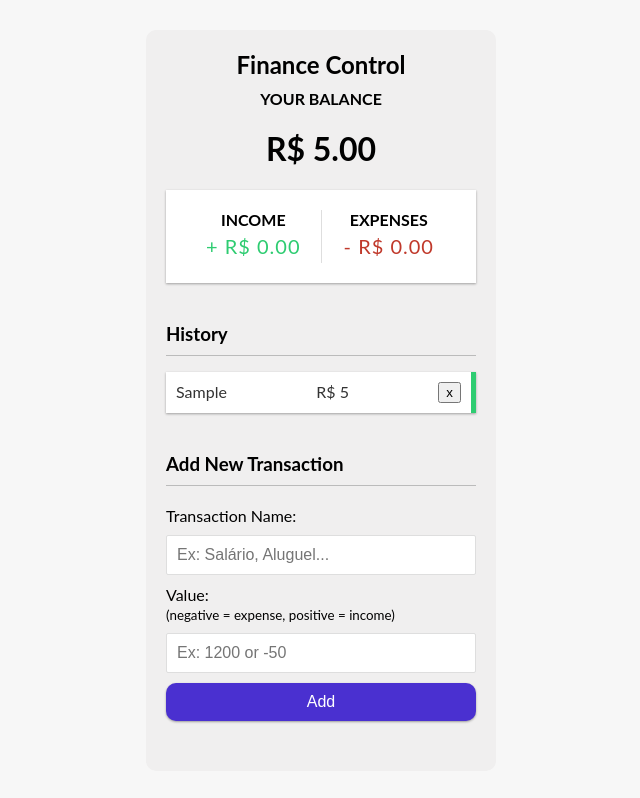
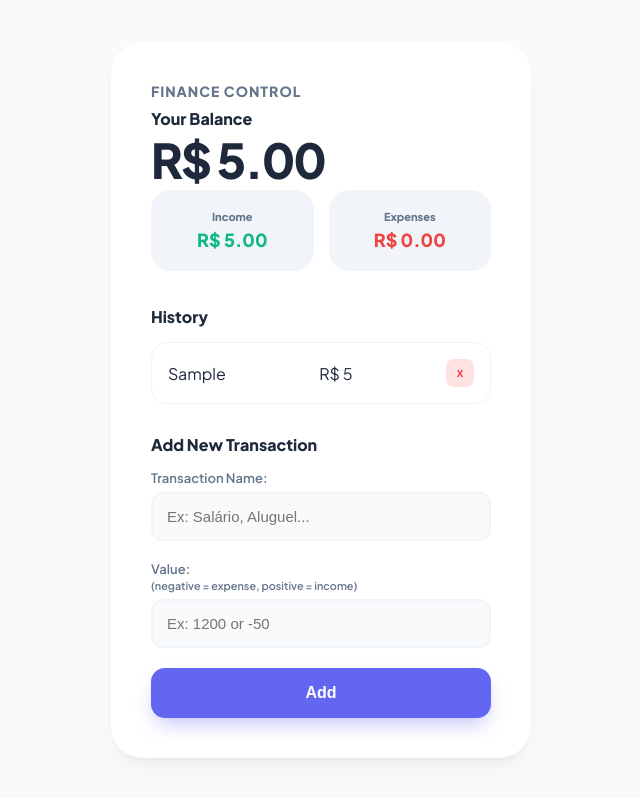
Before and after one commit to alexandre-dajuda/finance-tracker, a plain HTML site: page index.html in a window 1280 px wide. Both pictures are taken after typing "Sample", "5" into the empty fields and a click on the button "Add". Shown: the whole page, without its empty margins (319-959 px from the left). Drawn offline with Linux system fonts and the light colour scheme.

Commit message:
preject fineshed

```diff
--- a/app.js
+++ b/app.js
@@ -1,76 +1,122 @@
+/**
+ * Global Selectors for DOM Elements
+ */
 const balanceAmount = document.getElementById('balance-amount');
-const incomeAmout =document.getElementById('money-plus');
+const incomeAmout = document.getElementById('money-plus');
 const expenseAmount = document.getElementById('money-minus');
 const transactionList = document.getElementById('transactions');
-const form =document.getElementById('form');
+const form = document.getElementById('form');
 const inputText = document.getElementById('text');
 const inputAmount = document.getElementById('amount');
 const btnAdd = document.getElementById('btn-add');
 
+/**
+ * Persistence: Get data from LocalStorage or initialize as an empty array
+ */
 const localStorageTransactions = JSON.parse(localStorage.getItem('transactions'));
-
 let transactions = localStorage.getItem('transactions') !== null ? localStorageTransactions : [];
 
+/**
+ * Updates the LocalStorage with the current state of transactions
+ */
 function savedTransactionsLocalStorage() {
-    localStorage.setItem('transactions',JSON.stringify(transactions));
+    localStorage.setItem('transactions', JSON.stringify(transactions));
 }
 
+/**
+ * Handles the form submission to create a new transaction
+ * @param {Event} e - Submit event object
+ */
 form.addEventListener('submit', (e) => {
     e.preventDefault();
-    if(inputText.value.trim() === '' || inputAmount.value.trim() === '') {
-        alert('Por favor, preencha ambos os campos');
+
+    const isInputEmpty = inputText.value.trim() === '' || inputAmount.value.trim() === '';
+
+    if (isInputEmpty) {
+        alert('Please, fill both fields');
         return;
-    }else{
+    }
 
     const transaction = {
-        id:Math.floor(Math.random() * 1000000),
+        id: Math.floor(Math.random() * 1000000),
         text: inputText.value,
-        amount:Number(inputAmount.value)
+        amount: Number(inputAmount.value)
     };
 
     transactions.push(transaction);
     addTransactionDOM(transaction);
     savedTransactionsLocalStorage();
+
+    // Clear inputs after success
     inputText.value = '';
     inputAmount.value = '';
 
-    };
     updateValues();
 });
 
-// Função que recebe UMA transação e desenha no HTML
+/**
+ * Renders a single transaction object into the DOM
+ * @param {Object} transaction - The transaction object {id, text, amount}
+ */
 function addTransactionDOM(transaction) {
-    // 1. Define se a classe é plus (verde) ou minus (vermelho)
     const itemClass = transaction.amount < 0 ? 'minus' : 'plus';
-
-    // 2. Cria o elemento <li>
     const item = document.createElement('li');
 
-    // 3. Adiciona a classe ao <li>
     item.classList.add(itemClass);
 
-    // 4. Preenche o conteúdo interno do <li>
-    // Usamos Math.abs para o número aparecer sem o sinal de menos (pois a cor já indica isso)
     item.innerHTML = `
         ${transaction.text} <span>R$ ${Math.abs(transaction.amount)}</span>
-        <button class="delete-btn">x</button>
+        <button class="delete-btn" onclick="removeTransaction(${transaction.id})">x</button>
     `;
 
-    // 5. Adiciona o <li> dentro da nossa <ul> (transactionList)
     transactionList.appendChild(item);
 }
 
-function init(){
+/**
+ * Calculates and updates the Dashboard values: Balance, Income, and Expenses
+ */
+function updateValues() {
+    const amounts = transactions.map(transaction => transaction.amount);
+
+    const total = amounts
+        .reduce((acc, item) => (acc += item), 0)
+        .toFixed(2);
+
+    const income = amounts
+        .filter(item => item > 0)
+        .reduce((acc, item) => (acc += item), 0)
+        .toFixed(2);
+
+    const expense = (amounts
+        .filter(item => item < 0)
+        .reduce((acc, item) => (acc += item), 0) * -1)
+        .toFixed(2);
+
+    // Update UI text
+    balanceAmount.innerText = `R$ ${total}`;
+    incomeAmout.innerText = `R$ ${income}`;
+    expenseAmount.innerText = `R$ ${expense}`;
+}
+
+/**
+ * Removes a transaction from the list based on its ID
+ * @param {number} id - The unique ID of the transaction to be deleted
+ */
+function removeTransaction(id) {
+    // Immutability: Filtering out the transaction to be removed
+    transactions = transactions.filter(transaction => transaction.id !== id);
+
+    savedTransactionsLocalStorage();
+    init(); // Refresh the UI
+}
+
+/**
+ * Application Entry Point: Initializes the app state and UI
+ */
+function init() {
     transactionList.innerHTML = '';
     transactions.forEach(addTransactionDOM);
     updateValues();
 }
-function updateValues(){
-    const amounts = transactions.map(transaction => transaction.amount);
-    const total = amounts.reduce((acc, item) => (acc += item), 0).toFixed(2);
-    balanceAmount.innerText = `R$ ${total}`;
-
-}
 
 init();
-//teste de conexao
--- a/index.html
+++ b/index.html
@@ -5,6 +5,7 @@
     <meta name="viewport" content="width=device-width, initial-scale=1.0">
     <title>Finance Tracker</title>
     <link rel="stylesheet" href="style.css">
+    <link href="https://fonts.googleapis.com/css2?family=Plus+Jakarta+Sans:wght@400;600;800&display=swap" rel="stylesheet">
 </head>
 <body>
     <div class="container">
@@ -41,7 +42,7 @@
                 <label for="amount">Value: <br />
                 <small>(negative = expense, positive = income)</small>
                 </label>
-                <input type="number" id="amount" placeholder="Ex: 1200 or -50" />
+                <input type="number" id="amount" step="0.01" placeholder="Ex: 1200 or -50" />
             </div>
 
             <button id="btn-add"class="btn-add">Add</button>
--- a/style.css
+++ b/style.css
@@ -1,138 +1,187 @@
+/* ==========================================================================
+   PREMIUM MODERN UI (Soft & Dynamic)
+   ========================================================================== */
+
 :root {
-  --box-shadow: 0 1px 3px rgba(0, 0, 0, 0.12), 0 1px 2px rgba(0, 0, 0, 0.24);
+  --primary: #6366f1; /* Indigo moderno */
+  --primary-hover: #4f46e5;
+  --bg-body: #f8fafc; /* Cinza quase branco, muito chique */
+  --card-white: #ffffff;
+  --text-main: #1e293b;
+  --text-sub: #64748b;
+  --success: #10b981;
+  --danger: #ef4444;
+  --radius: 20px; /* Arredondamento moderno e suave */
+  --shadow: 0 10px 25px -5px rgba(0, 0, 0, 0.05), 0 8px 10px -6px rgba(0, 0, 0, 0.05);
 }
 
 * {
   box-sizing: border-box;
+  margin: 0;
+  padding: 0;
 }
 
 body {
-  background-color: #f7f7f7;
+  background-color: var(--bg-body);
+  color: var(--text-main);
+  font-family: 'Plus Jakarta Sans', sans-serif; /* Fonte ultra moderna */
   display: flex;
-  flex-direction: column;
+  justify-content: center;
   align-items: center;
-  justify-content: center;
   min-height: 100vh;
-  margin: 0;
-  font-family: 'Lato', sans-serif;
-}
-.balance {
-  text-align: center;
 }
 
+/* ==========================================================================
+   DASHBOARD CARD
+   ========================================================================== */
+
 .container {
-  margin: 30px auto;
-  width: 350px;
-  background-color: #f0efef;
-  padding: 20px;
-  border-radius: 10px ;
+  width: 420px;
+  background: var(--card-white);
+  padding: 40px;
+  border-radius: 32px; /* Super arredondado */
+  box-shadow: var(--shadow);
+}
+
+header {
+  text-align: center;
+  margin-bottom: 30px;
 }
 
 h2 {
-  text-align: center;
-  margin: 0;
-  padding-bottom: 10px;
+  font-size: 14px;
+  text-transform: uppercase;
+  letter-spacing: 1px;
+  color: var(--text-sub);
+  margin-bottom: 8px;
 }
 
-h3 {
-  border-bottom: 1px solid #bbb;
-  padding-bottom: 10px;
-  margin: 40px 0 10px;
+#balance-amount {
+  font-size: 48px;
+  font-weight: 800;
+  color: var(--text-main);
+  letter-spacing: -2px;
 }
 
-h4 {
-  margin: 0;
-  text-transform: uppercase;
-}
+/* ==========================================================================
+   DYNAMIC INFO BOXES
+   ========================================================================== */
 
 .inc-exp-container {
-  background-color: #fff;
-  box-shadow: var(--box-shadow);
-  padding: 20px;
   display: flex;
-  justify-content: space-between;
-  margin: 20px 0;
-  text-align: center;
+  gap: 15px;
+  margin-bottom: 35px;
 }
 
 .inc-exp-container > div {
   flex: 1;
+  padding: 20px;
+  background: #f1f5f9; /* Fundo suave */
+  border-radius: var(--radius);
+  text-align: center;
 }
 
-.inc-exp-container > div:first-of-type {
-  border-right: 1px solid #dedede;
+.inc-exp-container h4 {
+  font-size: 11px;
+  color: var(--text-sub);
+  margin-bottom: 5px;
 }
 
 .money {
-  font-size: 20px;
-  letter-spacing: 1px;
-  margin: 5px 0;
+  font-size: 18px;
+  font-weight: 700;
 }
 
-.money.plus {
-  color: #2ecc71;
+.money.plus { color: var(--success); }
+.money.minus { color: var(--danger); }
+
+/* ==========================================================================
+   LIST & TRANSACTIONS
+   ========================================================================== */
+
+h3 {
+  font-size: 16px;
+  font-weight: 700;
+  margin-bottom: 15px;
 }
 
-.money.minus {
-  color: #c0392b;
+.list {
+  list-style: none;
+  margin-bottom: 30px;
 }
 
-label {
-  display: inline-block;
-  margin: 10px 0;
+.list li {
+  background: var(--card-white);
+  border: 1px solid #f1f5f9;
+  padding: 16px;
+  margin-bottom: 12px;
+  border-radius: 16px;
+  display: flex;
+  justify-content: space-between;
+  align-items: center;
+  transition: transform 0.2s, box-shadow 0.2s;
 }
 
-input[type='text'],
-input[type='number'] {
-  border: 1px solid #dedede;
-  border-radius: 2px;
+.list li:hover {
+  transform: translateY(-2px);
+  box-shadow: 0 4px 12px rgba(0,0,0,0.05);
+}
+
+.delete-btn {
+  background: #fee2e2;
+  color: var(--danger);
+  border: none;
+  width: 28px;
+  height: 28px;
+  border-radius: 8px;
+  cursor: pointer;
+  font-weight: bold;
+  font-size: 12px;
+}
+
+/* ==========================================================================
+   MODERN FORM
+   ========================================================================== */
+
+label {
+  font-size: 13px;
+  font-weight: 600;
+  color: var(--text-sub);
+  margin-bottom: 6px;
   display: block;
-  font-size: 16px;
-  padding: 10px;
+}
+
+input {
   width: 100%;
+  padding: 14px;
+  background: #f8fafc;
+  border: 2px solid #f1f5f9;
+  border-radius: 12px;
+  margin-bottom: 20px;
+  font-size: 15px;
+  transition: border-color 0.2s;
+}
+
+input:focus {
+  outline: none;
+  border-color: var(--primary);
+  background: #fff;
 }
 
 .btn-add {
+  width: 100%;
+  background: var(--primary);
+  color: white;
+  padding: 16px;
+  border: none;
+  border-radius: 14px;
+  font-size: 16px;
+  font-weight: 700;
   cursor: pointer;
-  background-color: #4a30d0;
-  box-shadow: var(--box-shadow);
-  color: #fff;
-  border: 0;
-  display: block;
-  font-size: 16px;
-  margin: 10px 0 30px;
-  padding: 10px;
-  width: 100%;
-  border-radius: 10px;
-  transition: background-color 0.3s ease;
+  box-shadow: 0 10px 20px -5px rgba(99, 102, 241, 0.4);
 }
 
 .btn-add:hover {
-  background-color: #6555cd;
+  background: var(--primary-hover);
+  transform: scale(1.01);
 }
-
-.list {
-  list-style-type: none;
-  padding: 0;
-  margin-bottom: 40px;
-}
-
-.list li {
-  background-color: #fff;
-  box-shadow: var(--box-shadow);
-  color: #333;
-  display: flex;
-  justify-content: space-between;
-  position: relative;
-  padding: 10px;
-  margin: 10px 0;
-}
-
-/* Bordas coloridas para o histórico */
-.list li.plus {
-  border-right: 5px solid #2ecc71;
-}
-
-.list li.minus {
-  border-right: 5px solid #c0392b;
-}
```
Lines whose indentation alone changed are shown as unchanged.
